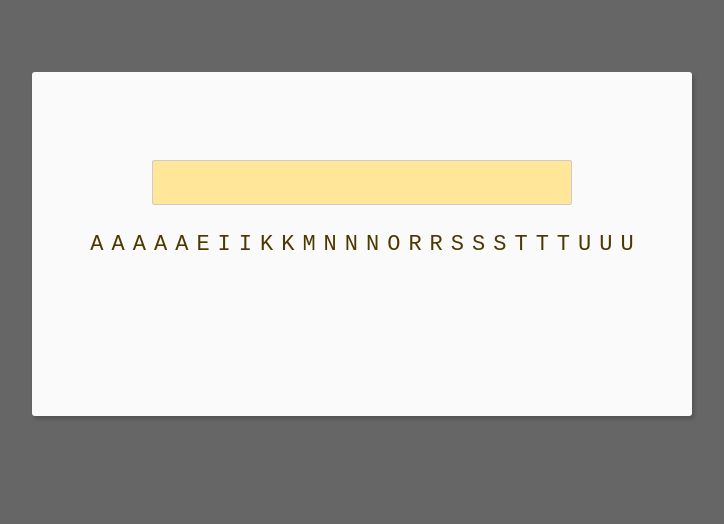
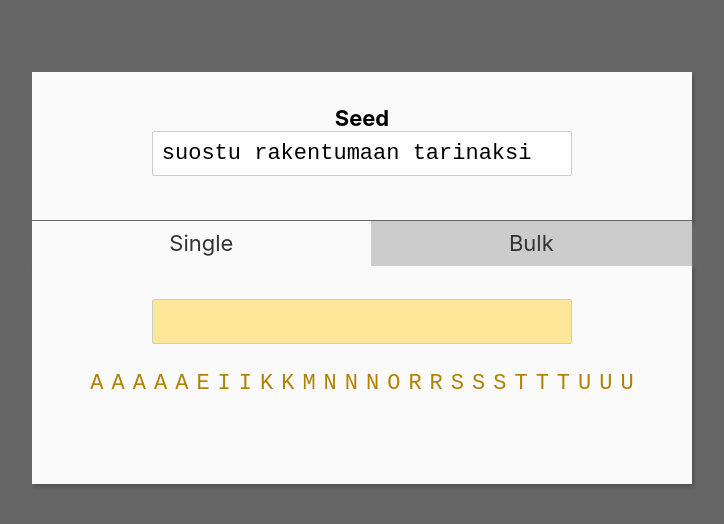
Before and after one commit to ttuovinen/anagrammana, a Svelte app: page / in a window 1280 px wide. Shown: the top 524 px of the page, without its empty margins (278-1002 px from the left). Built offline with nearby package versions, Linux system fonts and the light colour scheme.

Commit message:
Add bulk validator and seed editor

```diff
--- a/public/global.css
+++ b/public/global.css
@@ -18,7 +18,13 @@ body {
   font-family: -apple-system, BlinkMacSystemFont, "Segoe UI", Roboto,
     Oxygen-Sans, Ubuntu, Cantarell, "Helvetica Neue", sans-serif;
 }
-
+h1,
+h2,
+h3,
+h4,
+h5 {
+  margin: 0;
+}
 a {
   color: rgb(0, 100, 200);
   text-decoration: none;
@@ -57,7 +63,6 @@ input:disabled {
 button {
   color: #333;
   background-color: #f4f4f4;
-  outline: none;
 }
 
 button:disabled {
@@ -71,3 +76,30 @@ button:not(:disabled):active {
 button:focus {
   border-color: #666;
 }
+
+/* Utility classes */
+.m0 {
+  margin: 0;
+}
+.w-100 {
+  width: 100%;
+}
+.c-go {
+  color: hsl(90, 100%, 50%);
+}
+.c-wait {
+  color: hsl(44, 98%, 35%);
+}
+.c-stop {
+  color: hsl(0, 100%, 40%);
+}
+.text-center {
+  text-align: center;
+}
+.flex-col {
+  display: flex;
+  flex-direction: column;
+}
+.gap-1 {
+  gap: 1rem;
+}
--- /dev/null
+++ b/src/AnagramRow.svelte
@@ -0,0 +1,34 @@
+<script lang="ts">
+  export let data: AnagramData;
+</script>
+
+<div class="anagram-row">
+  <div class="anagram">{data.item}</div>
+  <ul class="m0">
+    {#if data.missing.length > 0}
+      <li>
+        <span class="small-label">{"MISSING "}</span>
+        <span class="c-wait">
+          {data.missing.map((i) => i.charAt(0).toUpperCase()).join(" ")}</span
+        >
+      </li>
+    {/if}
+    {#if data.extra.length > 0}
+      <li>
+        <span class="small-label">{"EXTRA "}</span>
+        <span class="c-stop">
+          {data.extra.map((i) => i.charAt(0).toUpperCase()).join(" ")}
+        </span>
+      </li>
+    {/if}
+  </ul>
+</div>
+
+<style>
+  .small-label {
+    font-weight: bold;
+    font-size: 0.8em;
+    min-width: 5rem;
+    display: inline-block;
+  }
+</style>
--- a/src/App.svelte
+++ b/src/App.svelte
@@ -1,104 +1,84 @@
 <script lang="ts">
-  import { onMount } from "svelte";
+  import BulkValidator from "./BulkValidator.svelte";
+  import SingleEditor from "./SingleEditor.svelte";
   import { verseToIds } from "./utils/common";
 
-  const SEED = "suostu rakentumaan tarinaksi";
-
-  let inputText: string = "";
-  let seedIds: string[] = [];
-  let ins: string[] = [];
-  let outs: string[] = [];
-
-  $: perfect = seedIds.length && seedIds.length === ins.length && !outs.length;
-  $: tooMuch = !!outs.length;
-
-  function checkLetters() {
-    const inputIds = verseToIds(inputText);
-    const newIns = [];
-    const newOuts = [];
-    inputIds.forEach((item) => {
-      if (seedIds.includes(item)) {
-        newIns.push(item);
-      } else {
-        newOuts.push(item);
-      }
-    });
-    ins = newIns;
-    outs = newOuts;
+  enum Tab {
+    single,
+    bulk,
   }
 
-  onMount(() => {
-    seedIds = verseToIds(SEED);
-  });
+  let seed: string = "suostu rakentumaan tarinaksi";
+  let chosenTab: Tab = Tab.single;
+
+  $: seedIds = verseToIds(seed);
+
+  function setTab(value: Tab) {
+    chosenTab = value;
+  }
 </script>
 
 <main>
-  <label class="control-item">
-    <input
-      class="text-input"
-      class:text-input--perfect={perfect}
-      class:text-input--toomuch={tooMuch}
-      type="text"
-      bind:value={inputText}
-      on:input={() => checkLetters()}
-    />
-  </label>
-  <div class="l-row">
-    {#each seedIds as item}
-      <div class={ins.includes(item) ? "l jes" : "l nou"}>{item.charAt(0)}</div>
-    {/each}
+  <div class="section text-center">
+    <h4>Seed</h4>
+    <label class="control-item">
+      <input class="input-text" type="text" bind:value={seed} />
+    </label>
   </div>
-  <div class="l-row">
-    {#each outs as item}
-      <div class="l extra">{item.charAt(0) + " "}</div>
-    {/each}
+  <div class="tabs">
+    <button
+      class="tab"
+      class:tab--active={chosenTab === Tab.single}
+      on:click={() => setTab(Tab.single)}>Single</button
+    >
+    <button
+      class="tab"
+      class:tab--active={chosenTab === Tab.bulk}
+      on:click={() => setTab(Tab.bulk)}>Bulk</button
+    >
+  </div>
+  <div class="section">
+    {#if chosenTab === Tab.single}
+      <SingleEditor {seedIds} />
+    {/if}
+    {#if chosenTab === Tab.bulk}
+      <BulkValidator {seedIds} />
+    {/if}
   </div>
 </main>
 
 <style>
   main {
-    text-align: center;
-    padding: 4em 1em;
-    margin: 4rem auto;
-    background: #fafafa;
+    margin: 0 auto;
+    padding: 4rem 0;
     width: 660px;
     max-width: 95%;
-    border-radius: 3px;
+  }
+  .section {
+    background: #fafafa;
+    padding: 1.5em;
     box-shadow: 2px 3px 4px #0003;
   }
-  .text-input {
-    background: hsl(45, 100%, 80%);
+  .tabs {
+    display: flex;
+    border-top: 1px solid #666;
+  }
+  .tab {
+    background: #ccc;
+    flex-grow: 1;
+    margin: 0;
+    cursor: pointer;
+    border-radius: 0;
+  }
+  .tab--active {
+    background: #fafafa;
+    border: none;
+  }
+  .input-text {
     width: 420px;
     max-width: 100%;
     font-family: "Courier New", Courier, monospace;
   }
-  .text-input--perfect {
-    background: hsl(90, 100%, 85%);
-    box-shadow: 0 0 2px 2px green;
-  }
-  .text-input--toomuch {
-    background: hsl(0, 100%, 85%);
-  }
-  .l-row {
-    display: flex;
-    flex-wrap: wrap;
-    justify-content: center;
-    gap: 8px;
-    text-transform: uppercase;
-    font-family: "Courier New", Courier, monospace;
-    margin: 1rem;
-    min-height: 2rem;
-  }
-  .jes {
-    color: hsl(90, 100%, 50%);
-  }
-  .nou {
-    color: hsl(45, 100%, 15%);
-  }
-  .extra {
-    color: hsl(0, 100%, 40%);
-  }
-
   @media (min-width: 640px) {
     main {
       max-width: none;
--- /dev/null
+++ b/src/BulkValidator.svelte
@@ -0,0 +1,72 @@
+<script lang="ts">
+  import AnagramRow from "./AnagramRow.svelte";
+  import { checkLetters, specialChars } from "./utils/common";
+
+  export let seedIds: string[] = [];
+
+  let inputText: string = "";
+  let faultyRows: string[] = [];
+  let anagrams: AnagramData[] = [];
+
+  $: faultyAnagrams = anagrams.filter(
+    (item) => item.missing.length || item.extra.length
+  );
+
+  function handleBulkCheck() {
+    const data = [];
+    const rows = inputText
+      .split("\n")
+      .map((item) => item.trim())
+      .filter((item) => item);
+    rows.forEach((row) => {
+      const stripped = row.toLowerCase().replace(specialChars, "");
+      if (
+        stripped.length > 1.5 * seedIds.length &&
+        stripped.length % seedIds.length
+      ) {
+        faultyRows.push(row);
+      } else {
+        // const foundAnagrams = row.match(new RegExp(`.{1,${seedIds.length}}`, "g"));
+        const foundAnagrams = [row]; // TMP
+        foundAnagrams
+          .map((item) => {
+            let [missing, extra] = checkLetters(seedIds, item);
+            return {
+              item,
+              missing,
+              extra,
+            };
+          })
+          .forEach((item) => {
+            data.push(item);
+          });
+      }
+    });
+    anagrams = data;
+  }
+</script>
+
+<div class="flex-col gap-1">
+  <div>
+    <div class="text-center">
+      <i>Works only with one anagram per line (for now)</i>
+    </div>
+    <label>
+      <textarea class="w-100" rows="8" bind:value={inputText} />
+    </label>
+    <button on:click={handleBulkCheck}>Check</button>
+  </div>
+  {#if anagrams.length}
+    <h3>
+      {`${anagrams.length - faultyAnagrams.length} / ${anagrams.length} OK`}
+    </h3>
+    {#if faultyAnagrams.length}
+      <h3 class="c-stop">{`${faultyAnagrams.length} faulty anagrams`}</h3>
+      <div class="flex-col gap-1">
+        {#each faultyAnagrams as item}
+          <AnagramRow data={item} />
+        {/each}
+      </div>
+    {/if}
+  {/if}
+</div>
--- /dev/null
+++ b/src/SingleEditor.svelte
@@ -0,0 +1,69 @@
+<script lang="ts">
+  import { checkLetters } from "./utils/common";
+
+  export let seedIds: string[] = [];
+
+  let inputText: string = "";
+  let missing: string[] = [];
+  let extra: string[] = [];
+
+  $: {
+    // Initialize missing letters array from seed ids
+    missing = seedIds;
+  }
+  $: perfect = !missing.length && !extra.length;
+  $: tooMuch = !!extra.length;
+
+  function handleCheck() {
+    [missing, extra] = checkLetters(seedIds, inputText);
+  }
+</script>
+
+<label class="text-center">
+  <input
+    class="input-text"
+    class:input-text--perfect={perfect}
+    class:input-text--toomuch={tooMuch}
+    type="text"
+    bind:value={inputText}
+    on:input={handleCheck}
+  />
+</label>
+<div class="l-row">
+  {#each seedIds as item}
+    <div class={missing.includes(item) ? "l c-wait" : "l c-go"}>
+      {item.charAt(0)}
+    </div>
+  {/each}
+</div>
+<div class="l-row">
+  {#each extra as item}
+    <div class="l c-stop">{item.charAt(0) + " "}</div>
+  {/each}
+</div>
+
+<style>
+  .input-text {
+    background: hsl(45, 100%, 80%);
+    width: 420px;
+    max-width: 100%;
+    font-family: "Courier New", Courier, monospace;
+  }
+  .input-text--perfect {
+    background: hsl(90, 100%, 85%);
+    box-shadow: 0 0 2px 2px green;
+  }
+  .input-text--toomuch {
+    background: hsl(0, 100%, 85%);
+  }
+  .l-row {
+    display: flex;
+    flex-wrap: wrap;
+    justify-content: center;
+    gap: 8px;
+    text-transform: uppercase;
+    font-family: "Courier New", Courier, monospace;
+    margin: 1rem 1rem 0;
+    min-height: 2rem;
+  }
+</style>
--- /dev/null
+++ b/src/types/types.ts
@@ -0,0 +1,5 @@
+type AnagramData = {
+  item: string;
+  missing: string[];
+  extra: string[];
+};
--- a/src/utils/common.ts
+++ b/src/utils/common.ts
@@ -1,4 +1,7 @@
-const specialChars = /[^a-záàâäãåçéèêëíìîïñóòôöõúùûüýÿæœ0-9]/gi;
+export const specialChars = /[^a-záàâäãåçéèêëíìîïñóòôöõúùûüýÿæœ0-9]/gi;
+
+const difference = (arr1: string[], arr2: string[]) =>
+  arr1.filter((item) => !arr2.includes(item));
 
 export const verseToIds = (verse: string) => {
   const processed = verse
@@ -15,3 +18,10 @@ export const verseToIds = (verse: string) => {
         char + processed.substring(0, idx).split(char).length
     );
 };
+
+export const checkLetters = (seedIds: string[], inputText: string) => {
+  const inputIds = verseToIds(inputText);
+  const missing = difference(seedIds, inputIds);
+  const extra = difference(inputIds, seedIds);
+  return [missing, extra];
+};
```
